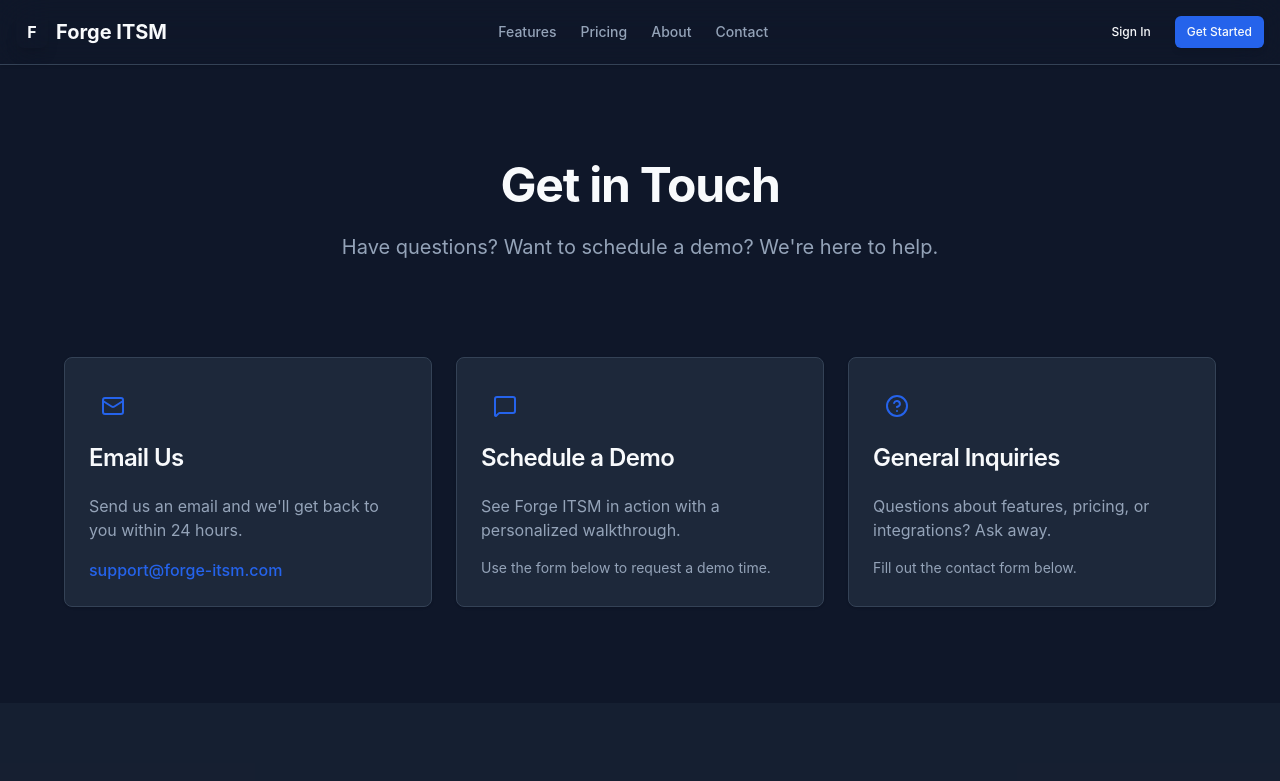
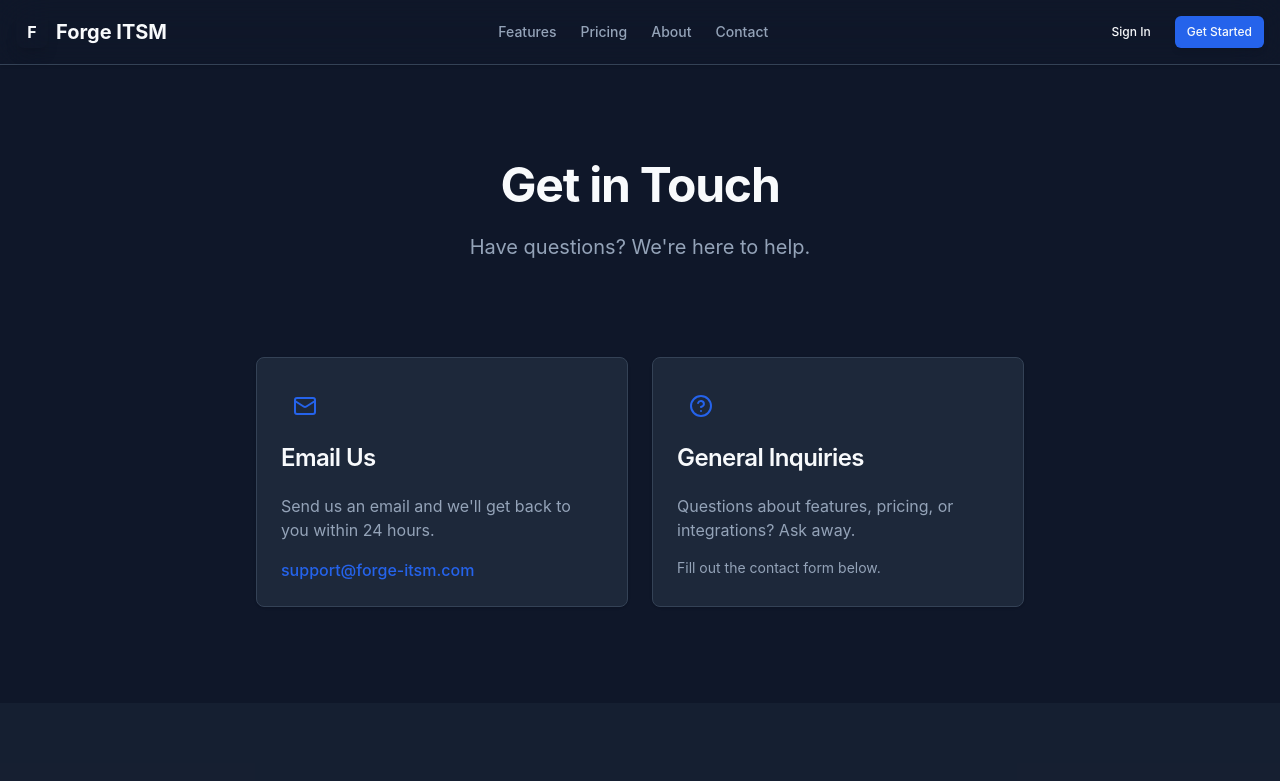
Before and after one commit to MrKindaSorta/forge-itsm-marketing, a React (Vite) app: page /contact in a window 1280 px wide. Shown: the top 781 px of the page. Built offline with nearby package versions, Linux system fonts and the light colour scheme.

Commit message:
Remove all 'Schedule a Demo' references from website

```diff
--- a/src/pages/Contact.tsx
+++ b/src/pages/Contact.tsx
@@ -2,7 +2,7 @@ import { Button } from '@/components/ui/button';
 import { Card, CardContent, CardHeader, CardTitle } from '@/components/ui/card';
 import { Input } from '@/components/ui/input';
 import { Label } from '@/components/ui/label';
-import { Mail, MessageSquare, HelpCircle } from 'lucide-react';
+import { Mail, HelpCircle } from 'lucide-react';
 
 export default function Contact() {
   return (
@@ -14,7 +14,7 @@ export default function Contact() {
             Get in Touch
           </h1>
           <p className="text-xl text-muted-foreground max-w-2xl mx-auto">
-            Have questions? Want to schedule a demo? We're here to help.
+            Have questions? We're here to help.
           </p>
         </div>
       </section>
@@ -22,7 +22,7 @@ export default function Contact() {
       {/* Contact Options */}
       <section className="container mx-auto px-4 pb-12">
         <div className="max-w-6xl mx-auto">
-          <div className="grid md:grid-cols-3 gap-6 mb-12">
+          <div className="grid md:grid-cols-2 gap-6 mb-12 max-w-3xl mx-auto">
             <Card>
               <CardHeader>
                 <div className="h-12 w-12 rounded-lg bg-primary/10 flex items-center justify-center mb-4">
@@ -37,23 +37,6 @@ export default function Contact() {
                 <a href="mailto:support@forge-itsm.com" className="text-primary hover:underline font-medium">
                   support@forge-itsm.com
                 </a>
-              </CardContent>
-            </Card>
-
-            <Card>
-              <CardHeader>
-                <div className="h-12 w-12 rounded-lg bg-primary/10 flex items-center justify-center mb-4">
-                  <MessageSquare className="h-6 w-6 text-primary" />
-                </div>
-                <CardTitle>Schedule a Demo</CardTitle>
-              </CardHeader>
-              <CardContent>
-                <p className="text-muted-foreground mb-4">
-                  See Forge ITSM in action with a personalized walkthrough.
-                </p>
-                <p className="text-sm text-muted-foreground">
-                  Use the form below to request a demo time.
-                </p>
               </CardContent>
             </Card>
 
@@ -133,7 +116,6 @@ export default function Contact() {
                       className="flex h-10 w-full rounded-md border border-input bg-background px-3 py-2 text-sm focus-visible:outline-none focus-visible:ring-1 focus-visible:ring-ring"
                     >
                       <option value="general">General Question</option>
-                      <option value="demo">Schedule a Demo</option>
                       <option value="pricing">Pricing Question</option>
                       <option value="technical">Technical Support</option>
                       <option value="partnership">Partnership Inquiry</option>
--- a/src/pages/Landing.tsx
+++ b/src/pages/Landing.tsx
@@ -269,15 +269,6 @@ export default function Landing() {
                 <ArrowRight className="h-5 w-5" />
               </Button>
             </Link>
-            <Link to="/contact">
-              <Button
-                size="lg"
-                variant="outline"
-                className="h-14 px-8 text-lg border-border/60 hover:bg-muted/50 transition-all"
-              >
-                Schedule a Demo
-              </Button>
-            </Link>
           </div>
           <p className="text-sm text-muted-foreground pt-4">
             30-day free trial • No credit card required • Cancel anytime
--- a/src/pages/Pricing.tsx
+++ b/src/pages/Pricing.tsx
@@ -319,9 +319,6 @@ export default function Pricing() {
                 <ArrowRight className="h-5 w-5" />
               </Button>
             </Link>
-            <Link to="/contact">
-              <Button size="xl" variant="outline">Schedule a Demo</Button>
-            </Link>
           </div>
         </div>
       </section>
```
